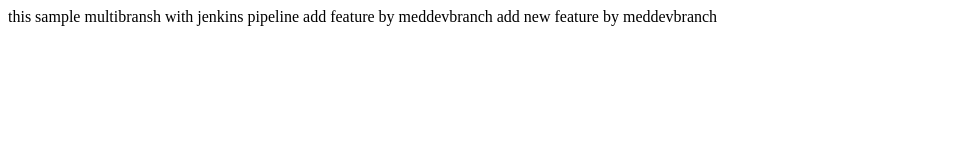
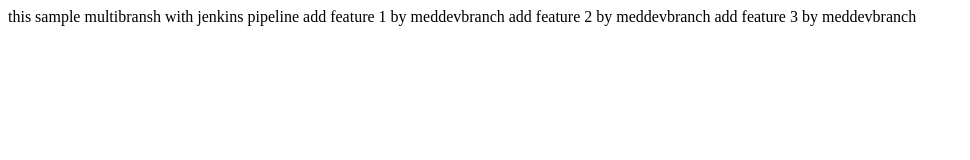
Before and after one commit to med363/ci-repo-jenkins, a plain HTML site: page index.html in a window 1280 px wide. Shown: the whole page, without its empty margins (0-970 px from the left). Drawn offline with Linux system fonts and the light colour scheme.

Commit message:
new feature

```diff
--- a/index.html
+++ b/index.html
@@ -1,4 +1,5 @@
 <html>this sample multibransh with jenkins pipeline
-    add feature by meddevbranch
-    add new feature by meddevbranch
+    add feature 1 by meddevbranch
+    add  feature 2  by meddevbranch
+    add  feature 3  by meddevbranch
 </html>
```
